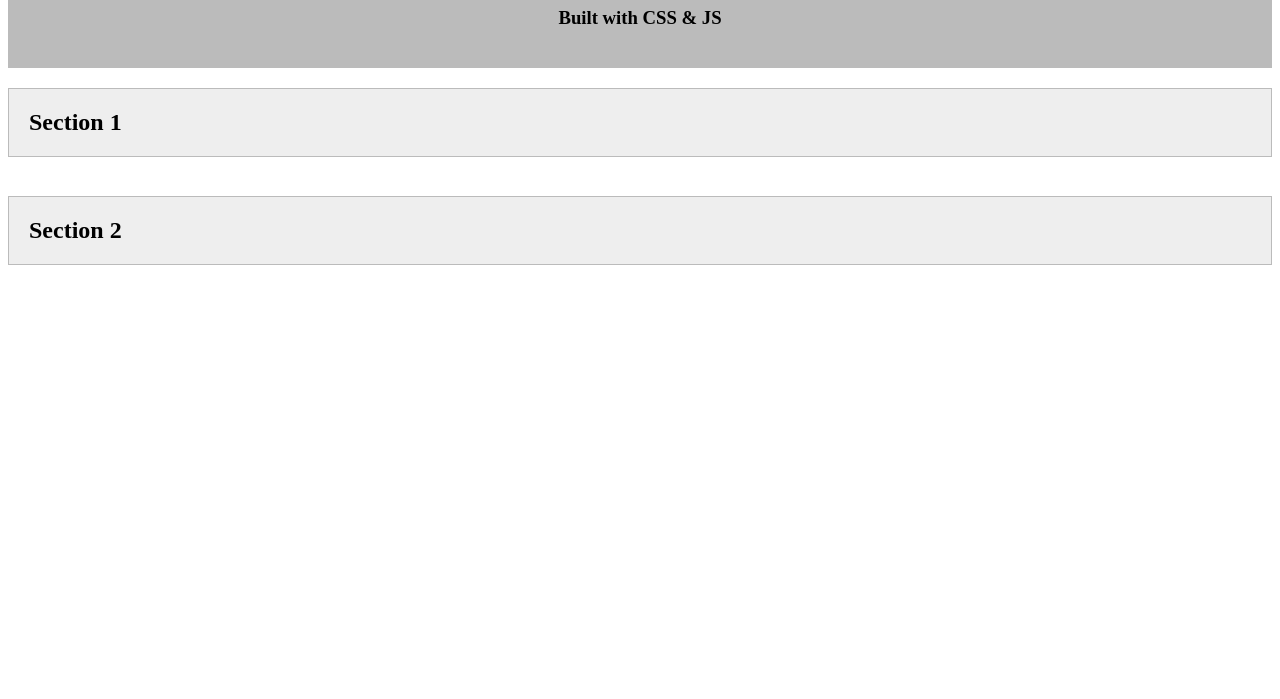
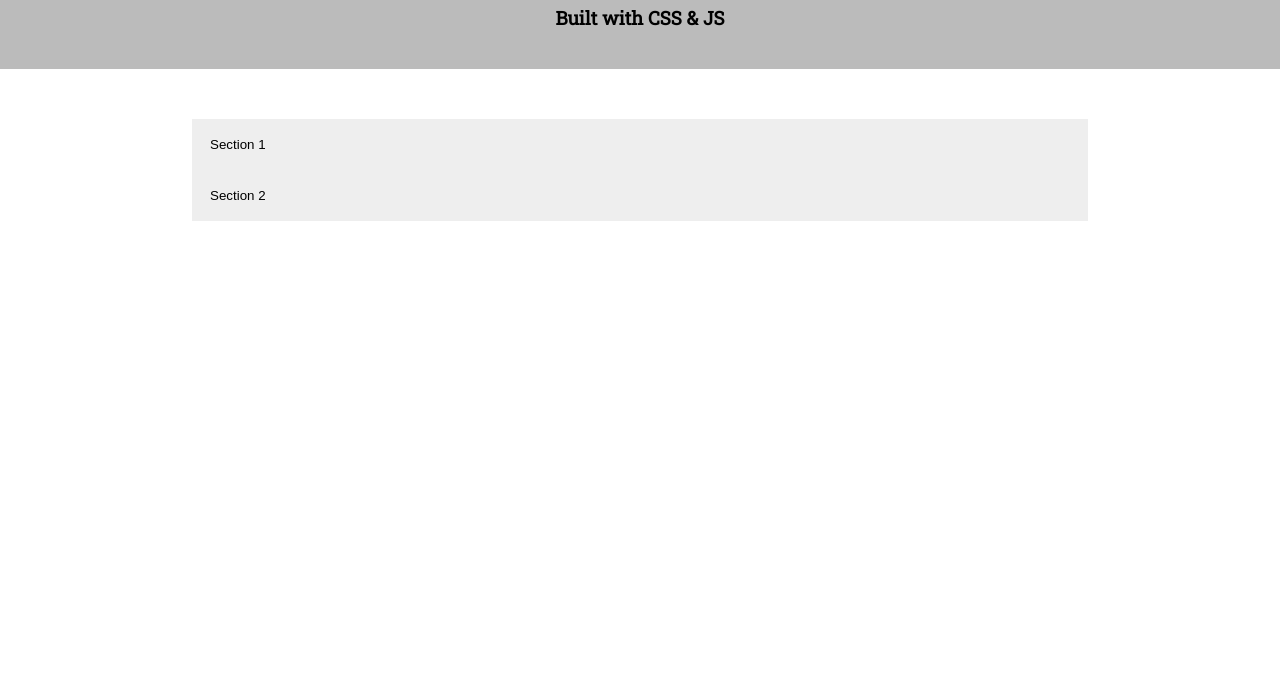
Before and after one commit to leo8545/accordion, a plain HTML site: page index.html in a window 1280 px wide. Shown: the part 101-800 px from the top of the page. Drawn offline with Linux system fonts and the light colour scheme.

Commit message:
style changes

```diff
--- a/index.html
+++ b/index.html
@@ -11,20 +11,21 @@
 	</header>
 	<div class="container">
 		<div class="accordion">
-			<h2 class="accordion-title">
+			<button class="accordion-title">
 				Section 1
-			</h2>
-			<p class="accordion-text">
-				Anim est in laboris aliquip exercitation in reprehenderit dolore. Id enim commodo qui dolore deserunt fugiat labore in officia ad et ex velit laboris est mollit excepteur minim. Incididunt exercitation laborum dolore laboris dolor mollit eiusmod enim veniam irure non ut ut.
-			</p>
+			</button>
+			<div class="panel">
+				<img src="./images/tiger.jpg">
+				<p>Anim est in laboris aliquip exercitation in reprehenderit dolore. Id enim commodo qui dolore deserunt fugiat labore in officia ad et ex velit laboris est mollit excepteur minim. Incididunt exercitation laborum dolore laboris dolor mollit eiusmod enim veniam irure non ut ut.</p>
+			</div>
 		</div>
 		<div class="accordion">
-			<h2 class="accordion-title">
+			<button class="accordion-title">
 				Section 2
-			</h2>
-			<p class="accordion-text">
-				Anim est in laboris aliquip exercitation in reprehenderit dolore. Id enim commodo qui dolore deserunt fugiat labore in officia ad et ex velit laboris est mollit excepteur minim. Incididunt exercitation laborum dolore laboris dolor mollit eiusmod enim veniam irure non ut ut.
-			</p>
+			</button>
+			<div class="panel">
+				<p>Anim est in laboris aliquip exercitation in reprehenderit dolore. Id enim commodo qui dolore deserunt fugiat labore in officia ad et ex velit laboris est mollit excepteur minim. Incididunt exercitation laborum dolore laboris dolor mollit eiusmod enim veniam irure non ut ut.</p>
+			</div>
 		</div>
 
 	</div>
--- a/style.css
+++ b/style.css
@@ -1,25 +1,49 @@
+@import url('https://fonts.googleapis.com/css?family=Roboto+Slab');
+body {
+	margin: 0;
+	padding: 0;
+	height: 100%;
+	width: 100%;
+	overflow: auto;
+	font-family: "roboto slab";
+}
 header {
 	padding: 20px 0;
 	background-color: #bbb;
 	text-align: center;
 }
-.accordion-title {
-	padding: 20px;
-	border: 1px solid #bbb;
+.container {
+	margin: 50px auto;
+	text-align: center;
+}
+button.accordion-title {
+	width: 70%;
+	padding: 18px;
+	border: 0;
 	background-color: #eee;
+	text-align: left;
 	transition: 0.4s;
 	cursor: pointer;
 }
-.accordion-title:focus {
+button:focus {
 	outline: none;
 }
-.accordion-title:hover {
+button.accordion-title.active,
+button.accordion-title:hover {
 	background-color: #ddd;
 }
 
-.accordion-text {
-	padding: 0 25px;
+.panel {
+	margin: 0 auto;
+	padding: 0 18px;
 	max-height: 0;
 	overflow: hidden;
+	width: 67.45%;
+	background-color: #ddd;
 	transition: max-height 0.2s ease-out;
+	text-align: left;
 }
+.panel img {
+	width: 200px;
+	float: left;
+}
```
Also changed, not shown: images/tiger.jpg (added).
